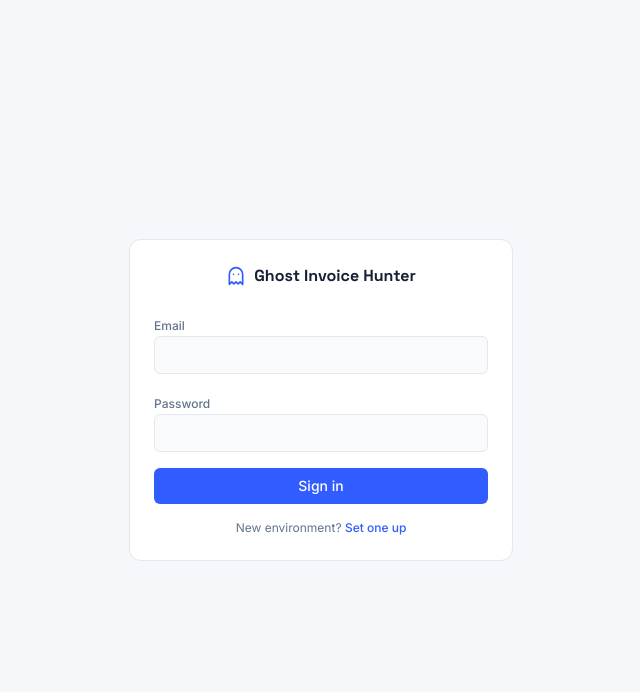
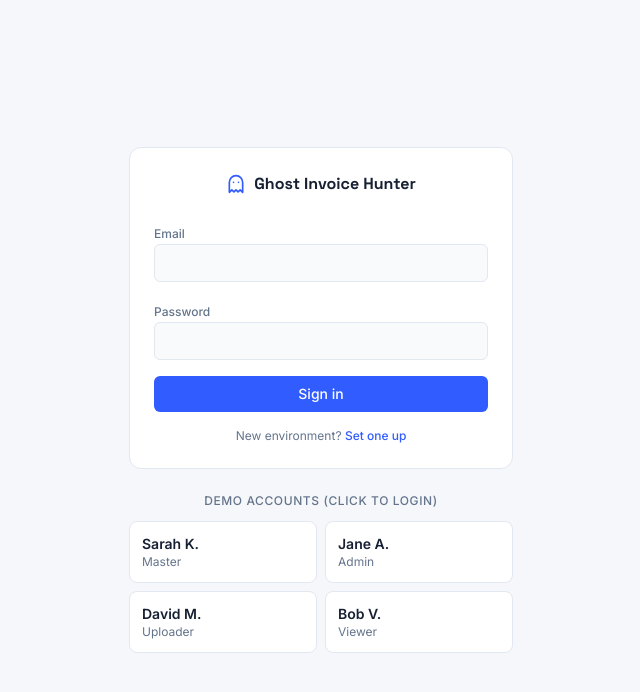
Before and after one commit to PrinceBadru/ghost-invoice-hunter, a Next.js app: page /login in a window 1280 px wide. Shown: the top 692 px of the page, without its empty margins (319-959 px from the left). Built offline with nearby package versions, Linux system fonts and the light colour scheme.

Commit message:
Add demo login cards to LoginForm

```diff
--- a/components/forms/LoginForm.tsx
+++ b/components/forms/LoginForm.tsx
@@ -38,9 +38,10 @@ export function LoginForm() {
 
   return (
     <div className="min-h-screen flex flex-col items-center justify-center bg-[var(--bg-app)] p-6">
+      <div className="w-full max-w-sm space-y-6">
         <form
           onSubmit={handleSubmit}
-        className="w-full max-w-sm p-6 rounded-xl border border-[var(--border-color)] bg-[var(--bg-surface)] space-y-4"
+          className="p-6 rounded-xl border border-[var(--border-color)] bg-[var(--bg-surface)] space-y-4"
         >
           <div className="flex items-center gap-2 justify-center pb-2">
             <Ghost className="w-5 h-5 text-[var(--color-primary)]" />
@@ -80,7 +81,7 @@ export function LoginForm() {
           <button
             type="submit"
             disabled={loading}
-          className="w-full py-2 text-sm font-medium rounded-md bg-[var(--color-primary)] text-white hover:bg-[var(--color-primary-hover)] disabled:opacity-60"
+            className="w-full py-2 text-sm font-medium rounded-md bg-[var(--color-primary)] text-white hover:bg-[var(--color-primary-hover)] disabled:opacity-60 transition-colors"
           >
             {loading ? "Signing in..." : "Sign in"}
           </button>
@@ -95,6 +96,39 @@ export function LoginForm() {
             </Link>
           </p>
         </form>
+
+        <div className="space-y-3">
+          <p className="text-xs font-medium text-center text-[var(--text-secondary)] uppercase tracking-wider">
+            Demo Accounts (Click to login)
+          </p>
+          <div className="grid grid-cols-2 gap-2">
+            {[
+              { name: "Sarah K.", role: "Master", email: "sarah@acme.test" },
+              { name: "Jane A.", role: "Admin", email: "jane@acme.test" },
+              { name: "David M.", role: "Uploader", email: "david@acme.test" },
+              { name: "Bob V.", role: "Viewer", email: "bob@acme.test" },
+            ].map((demo) => (
+              <button
+                key={demo.email}
+                type="button"
+                onClick={() => {
+                  setEmail(demo.email);
+                  setPassword("password123");
+                  // Small delay to allow state to update before submit
+                  setTimeout(() => {
+                    const form = document.querySelector('form');
+                    if (form) form.requestSubmit();
+                  }, 50);
+                }}
+                className="flex flex-col items-start p-3 text-left rounded-lg border border-[var(--border-color)] bg-[var(--bg-surface)] hover:border-[var(--color-primary)] hover:bg-[var(--bg-surface-alt)] transition-all"
+              >
+                <span className="text-sm font-semibold text-[var(--text-primary)]">{demo.name}</span>
+                <span className="text-xs text-[var(--text-secondary)]">{demo.role}</span>
+              </button>
+            ))}
+          </div>
+        </div>
+      </div>
     </div>
   );
 }
```
Lines whose indentation alone changed are shown as unchanged.
